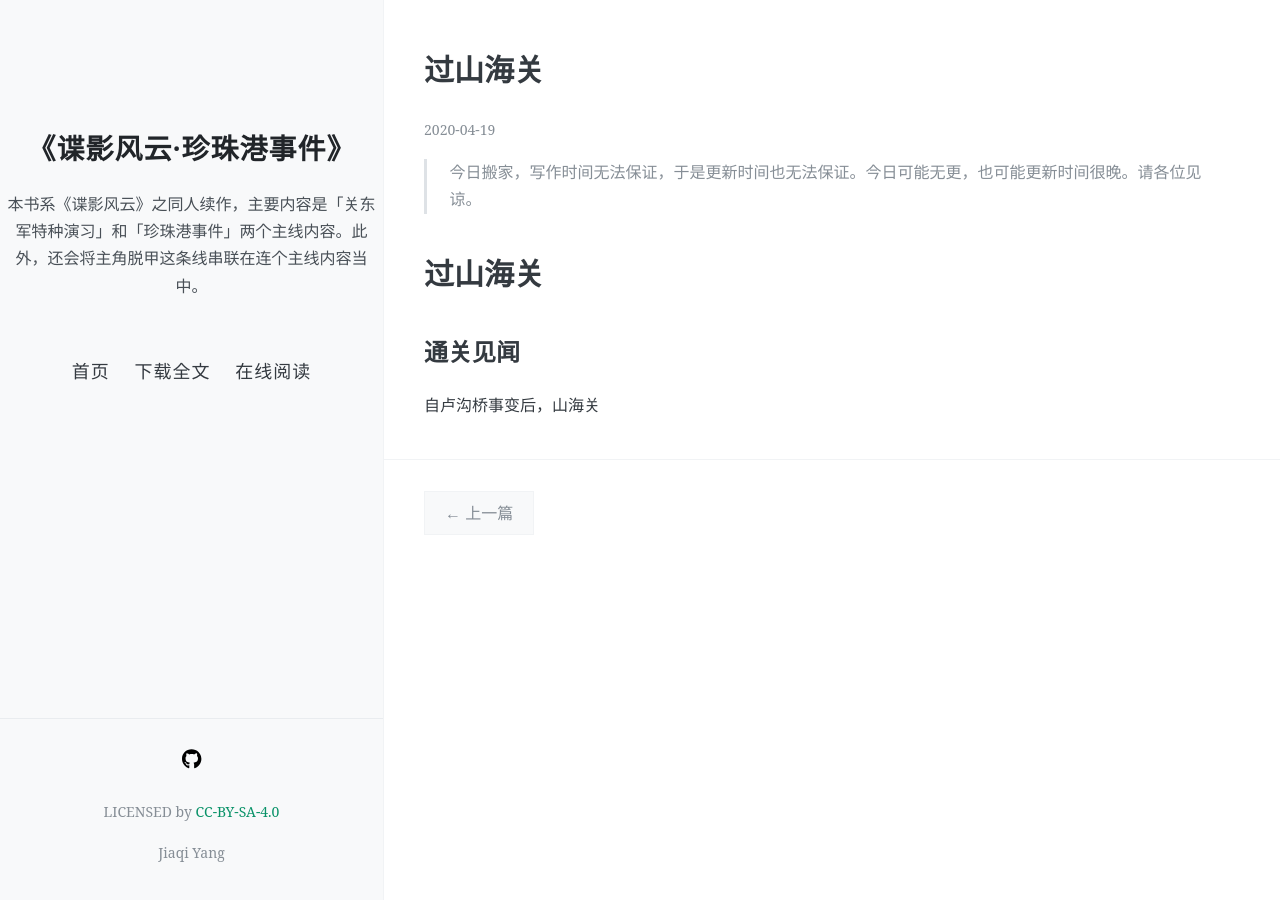
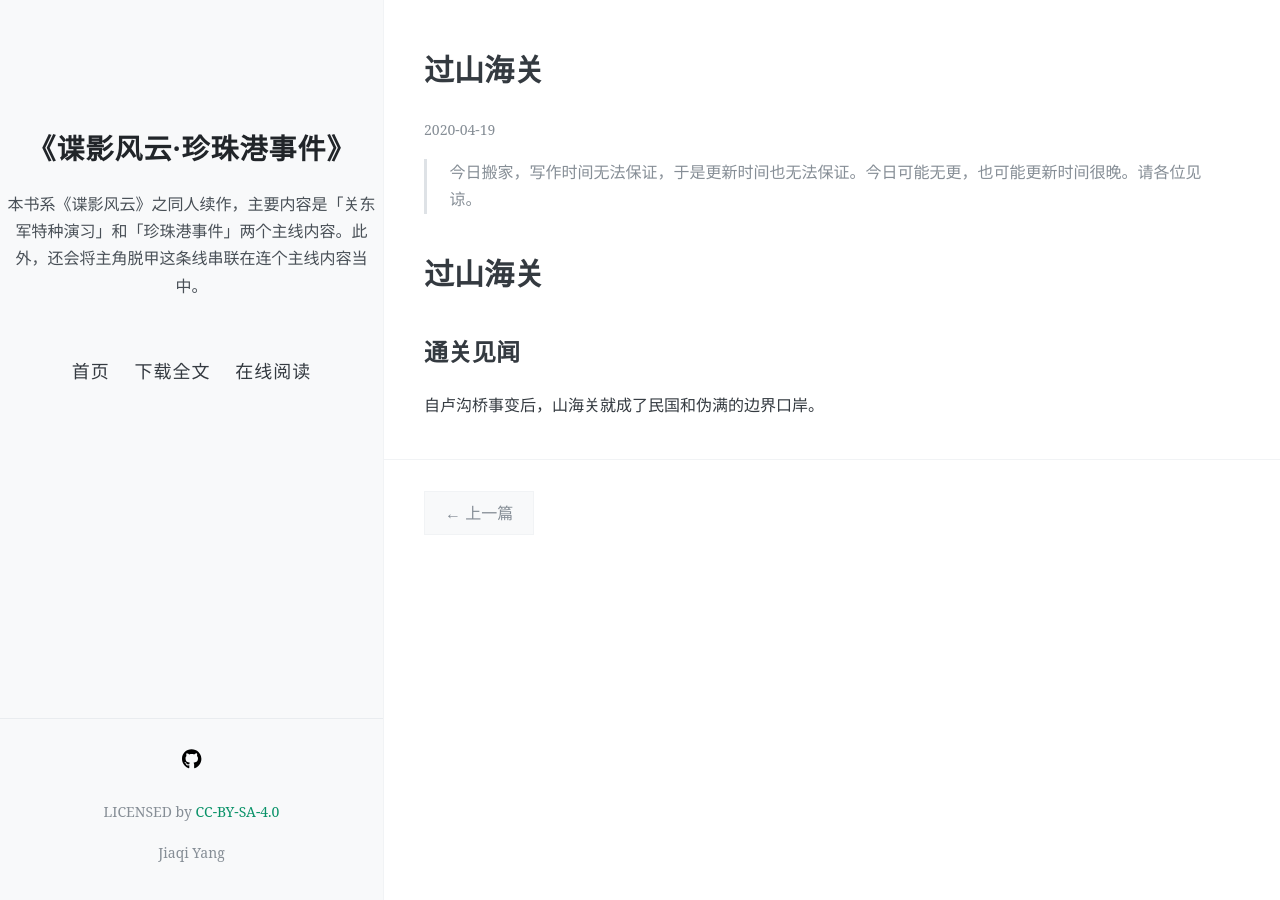
Before and after one commit to NingZhiheng/the-novel-pearl-harbor, a Jekyll site: the page built from docs/_posts/2020-04-19-过山海关.md, in a window 1280 px wide. Built offline with Jekyll 4.4.1, drawn with Linux system fonts in a browser that asks for light colours; nearby versions of some CDN libraries.

Commit message:
[sync] source synchronized: 2020-04-19 12:16:25

```diff
--- a/docs/_includes/04.md
+++ b/docs/_includes/04.md
@@ -2,6 +2,6 @@
 
 ## 通关见闻
 
-自卢沟桥事变后，山海关
+自卢沟桥事变后，山海关就成了民国和伪满的边界口岸。
 
 <!-- ![01](../../../../images/01.jpg "东北华北示意图") -->
```
